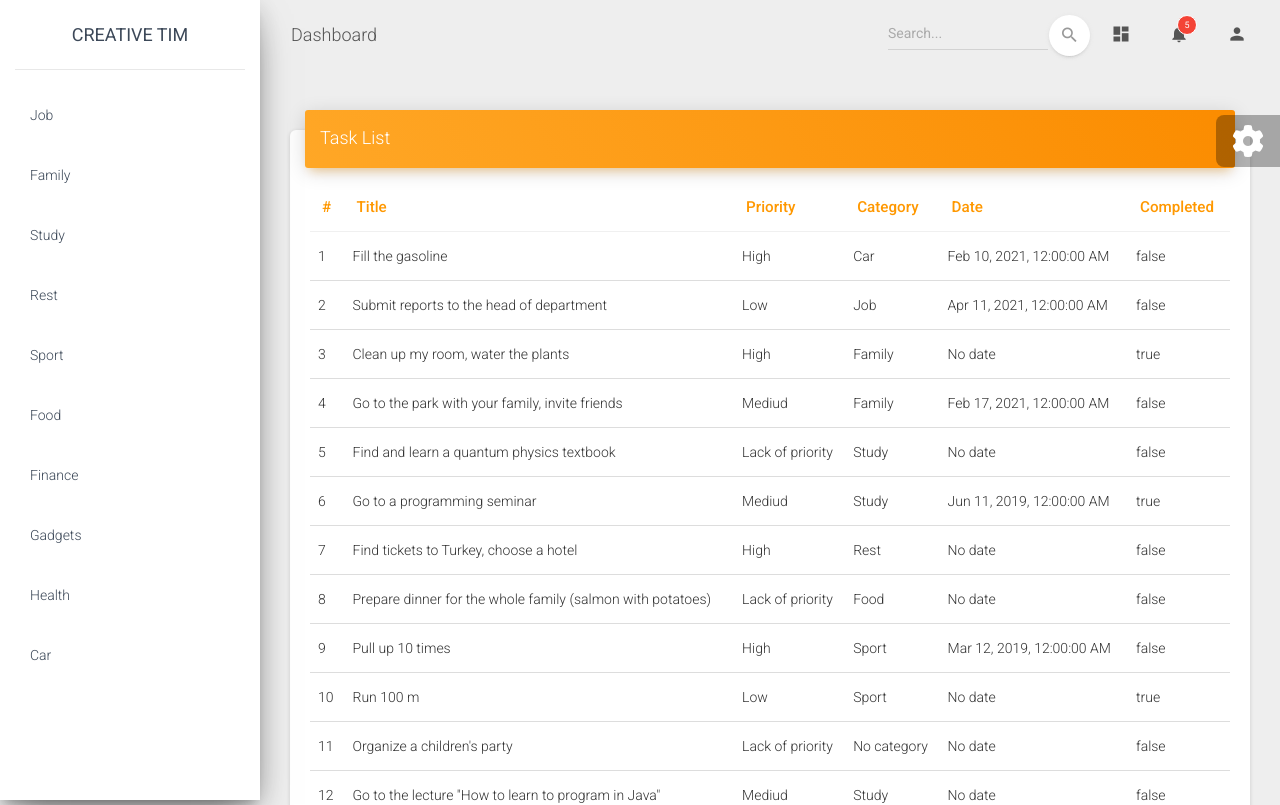
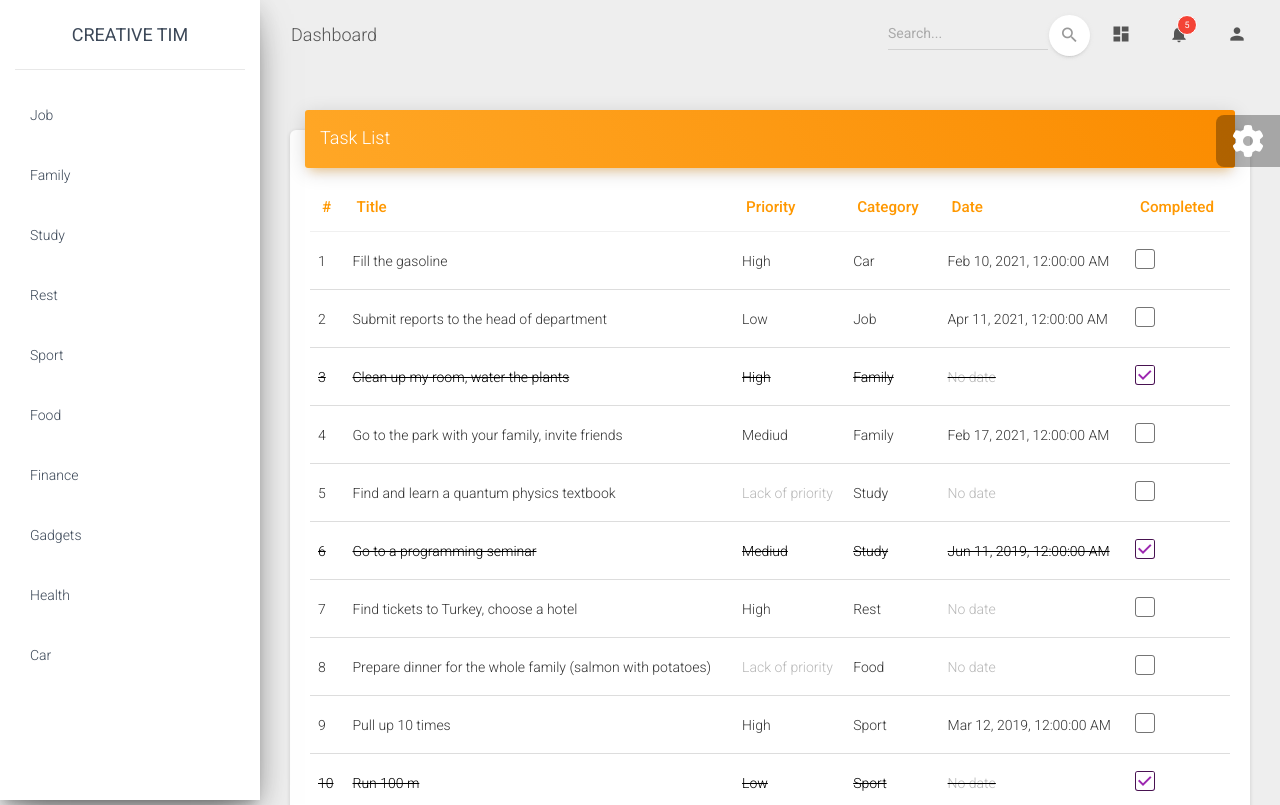
Before and after one commit to AndrewPopenko/angular-todo, an Angular app: page / in a window 1280 px wide. Shown: the top 805 px of the page. Built offline with nearby package versions, Linux system fonts and the light colour scheme.

Commit message:
handle completed tasks

```diff
--- a/src/app/views/categories/categories.component.html
+++ b/src/app/views/categories/categories.component.html
@@ -16,7 +16,7 @@ x<div class="sidebar" data-color="purple" data-background-color="white" data-ima
         >
           <a class="nav-link" (click)="showTasksByCategory(item)">
             <!-- <i class="material-icons">dashboard</i> -->
-            <p>{{ item.title }}</p>
+            <p class=".pointer">{{ item.title }}</p>
           </a>
         </li>
       </ul>
--- a/src/app/views/tasks/tasks/tasks.component.css
+++ b/src/app/views/tasks/tasks/tasks.component.css
@@ -0,0 +1,8 @@
+.completed {
+    text-decoration: line-through;
+    color: black
+}
+
+.novalue {
+    color: #b7b7b7;
+}
--- a/src/app/views/tasks/tasks/tasks.component.html
+++ b/src/app/views/tasks/tasks/tasks.component.html
@@ -13,13 +13,28 @@
         <th>Completed</th>
       </thead>
       <tbody>
-        <tr *ngFor="let item of tasks; let i = index;">
+        <tr *ngFor="let task of tasks; let i = index;" [class.completed]= "task.completed">
           <td>{{ i + 1 }}</td>
-          <td>{{ item.title }}</td>
-          <td>{{ item.priority?.title ? item.priority?.title : 'Lack of priority' }}</td>
-          <td>{{ item.category?.title ? item.category?.title : 'No category' }}</td>
-          <td>{{ item.date ? (item.date | date : 'medium') : 'No date' }}</td>
-          <td>{{ item.completed }}</td>
+          <td>{{ task.title }}</td>
+          <td [class.novalue]="task.priority == null">{{ task.priority?.title ? task.priority?.title : 'Lack of priority' }}</td>
+          <td [class.novalue]="task.category == null">{{ task.category?.title ? task.category?.title : 'No category' }}</td>
+          <td [class.novalue]="task.date == null">{{ task.date ? (task.date | date : 'medium') : 'No date' }}</td>
+          <td>
+            <div class="form-check">
+              <label class="form-check-label">
+                <input
+                [checked]= "task.completed === true"
+                class="form-check-input"
+                type="checkbox"
+                value=""
+                (click)="toggleTaskCompleted(task)"
+                >
+                <span class="form-check-sign">
+                  <span class="check"></span>
+                </span>
+              </label>
+            </div>
+          </td>
         </tr>
       </tbody>
     </table>
--- a/src/app/views/tasks/tasks/tasks.component.ts
+++ b/src/app/views/tasks/tasks/tasks.component.ts
@@ -19,4 +19,8 @@ export class TasksComponent implements OnInit {
   ngOnInit(): void {
     this.dataHandler.taskSubject.subscribe( tasks => this.tasks = tasks );
   }
+
+  toggleTaskCompleted(task: Task) {
+    task.completed = !task.completed;
+  }
 }
```
